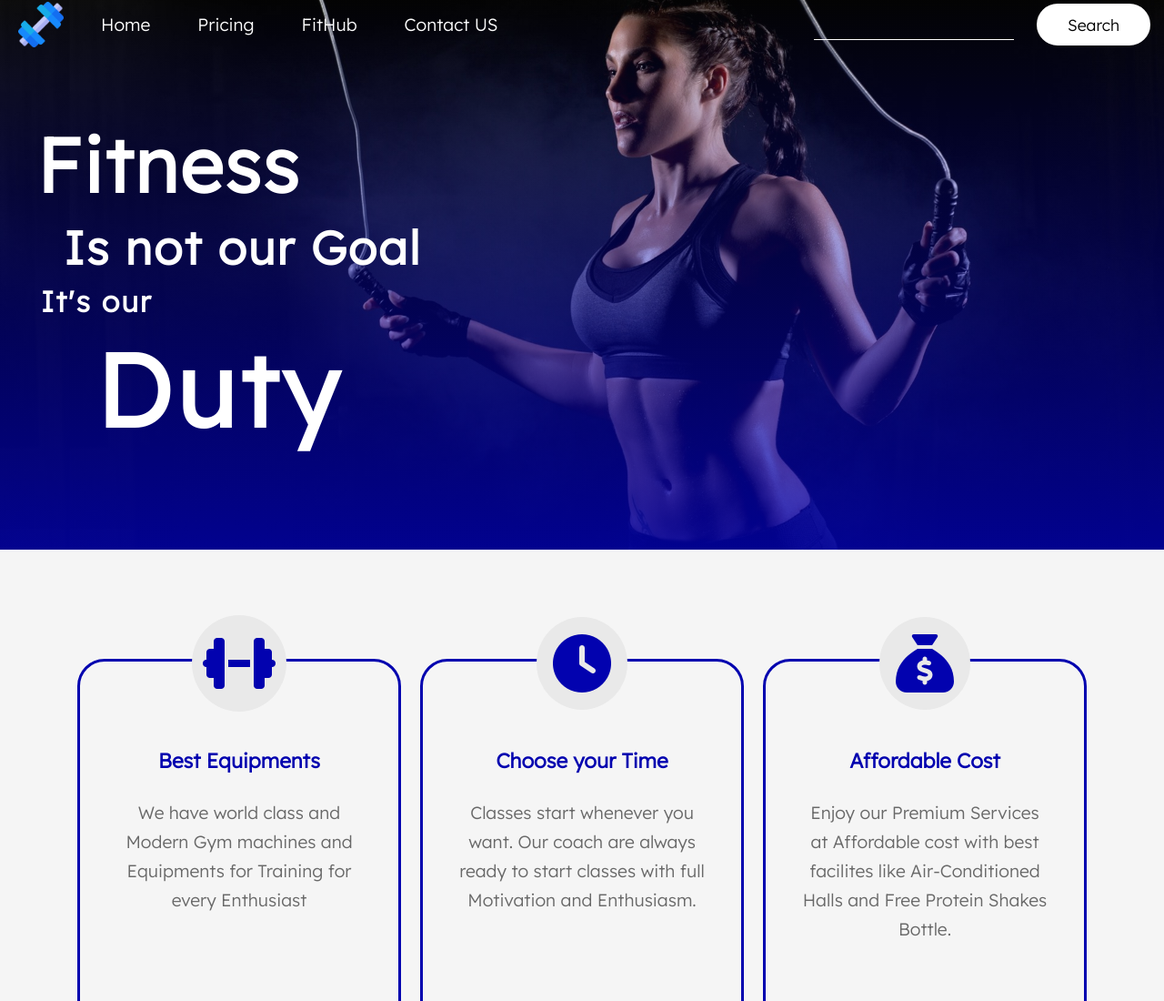
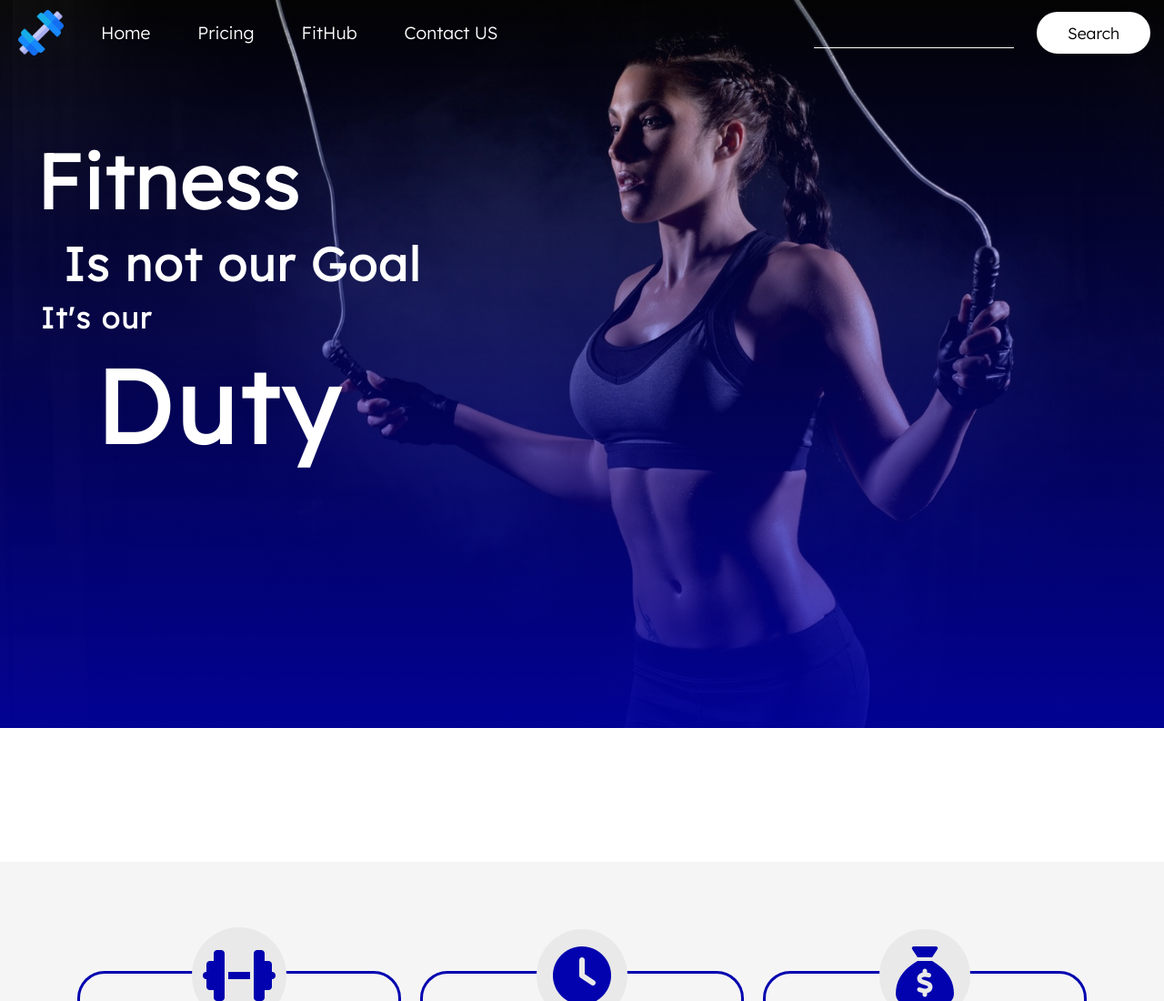
Before and after one commit to Kashish-tech2077/Gym-Website, a plain HTML site: page index.html in a window 1280 px wide. Shown: the top 1100 px of the page at 91% size. Drawn offline with Linux system fonts and the light colour scheme.

Commit message:
Increased home-section size to 100vh

```diff
--- a/CSS/responsive.css
+++ b/CSS/responsive.css
@@ -29,12 +29,12 @@
 
 @media only screen and (min-width:791px) and (max-width:1023px) {
     #header {
-        height: 100px;
+        height: 72px;
     }
 
-    #header::before {
-        /* height: 100vh; */
-    }
+    /* #header::before {
+        height: 100vh;
+    } */
 
     .nav-lists a {
         font-size: 1.1rem;
--- a/CSS/style.css
+++ b/CSS/style.css
@@ -38,7 +38,7 @@ body {
     top: 0px;
     left: 0px;
     width: 100%;
-    height: 625px;
+    height: 100vh;
     z-index: -20;
     background: linear-gradient(#4646460c, #0202afd7), url("../Images/home-bg.jpg") no-repeat center center/cover;
 }
@@ -61,9 +61,12 @@ body {
 
 .navbar {
     display: flex;
-    height: inherit;
+    height: 72px;
     justify-content: space-between;
     transition: 0.4s all;
+    position: sticky !important;
+    top:0px;
+    left: 0px;
 }
 
 .nav-ul {
@@ -125,7 +128,7 @@ body {
 
 #home-section {
     width: 100%;
-    height: 475px;
+    height: 100vh;
 }
 
 .home-content {
```
